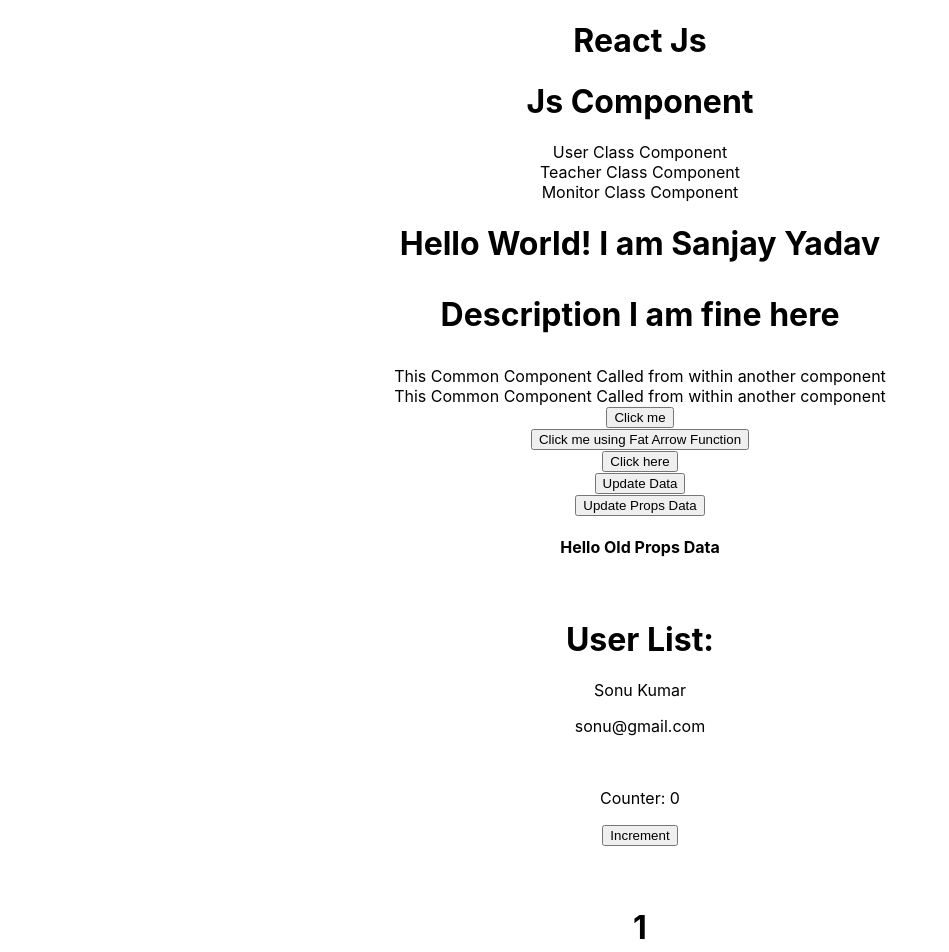
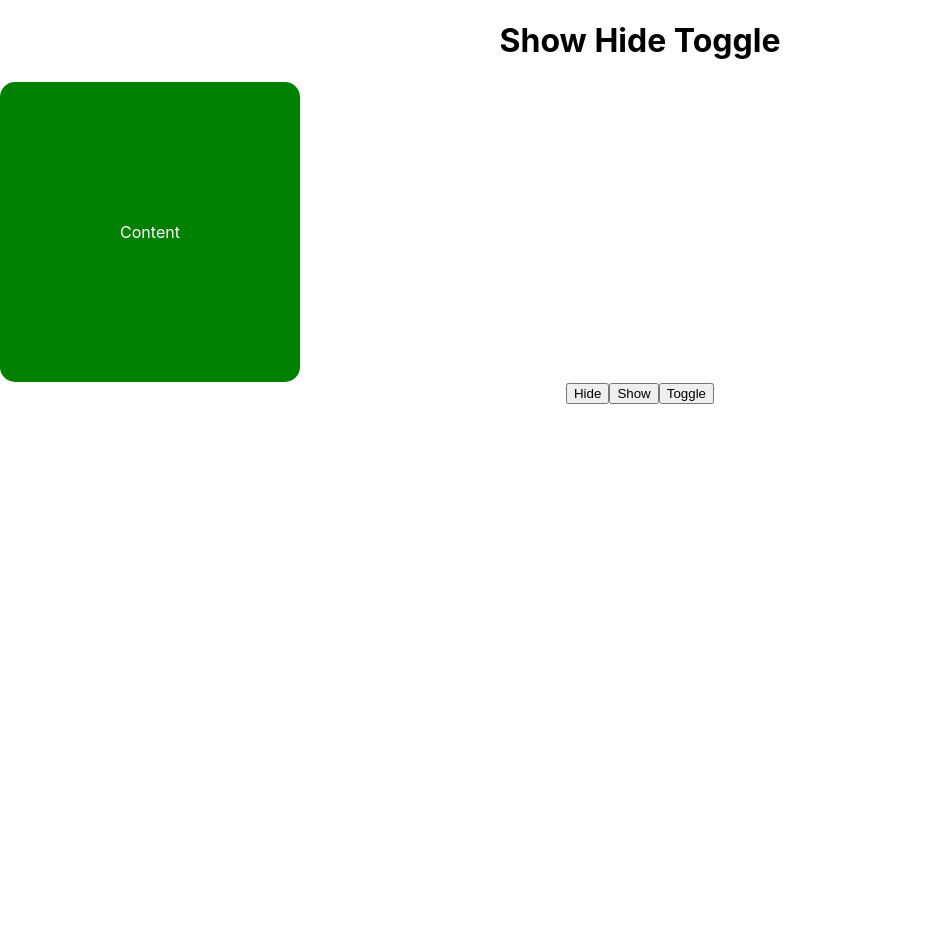
Before and after one commit to sanjay128yadav/react_js, a React (Create React App) app: page / in a window 1280 px wide. Shown: the top 952 px of the page, without its empty margins (0-949 px from the left). After the commit the page ends 800 px from the top, so only its background shows below. Built offline with nearby package versions, Linux system fonts and the light colour scheme.

Commit message:
23-July-2024

```diff
--- a/src/App.css
+++ b/src/App.css
@@ -36,3 +36,16 @@
     transform: rotate(360deg);
   }
 }
+
+.status {
+  width: 300px;
+  height: 300px;
+  margin: 0,auto, 40px;
+  display: flex;
+  align-items: center;
+  justify-content: center;
+  border-radius: 5%;
+  background: green;
+  color: #fff;
+
+}
--- a/src/App.js
+++ b/src/App.js
@@ -1,114 +1,21 @@
-import logo from './logo.svg';
-import './App.css';
-import React, {Component, useState} from "react";
-//import { Users } from './Users'
-import Users from './Users';
-import { UserClass, TeacherClass } from './UsersClass';
-import Myuser from './Myuser.jsx';
-import Counter from './Counter.jsx';
-import ClassCounter from './ClassCounter.jsx';
-import UsersCardProps from './UsersCardProps.jsx';
-import UsesProps from './UsersProps.jsx';
-import UsersListClassProps from './UsersListClassProps.jsx';
+import React, {useState} from 'react'
+import "./App.css";
 
+export default function App() {
+  const [status, setSataus] = useState(true);
+  return (
+    <div className='App'>
+    <>
+      <h1>Show Hide Toggle</h1>
+      {status ? <div className='status'>Content</div>: null}
 
-//import { TeacherClass } from './UsersClass';
+      {/* Example 1 Show & Hide*/}
+      <button onClick={()=>setSataus(false)}>Hide</button>
+      <button onClick={()=>setSataus(true)}>Show</button>
 
-function App() {
-
-  const usersData = [
-    { name: 'Mansh Kumar', age: 24, email: 'manish@gmail.com' },
-    { name: 'Sonu Kumar', age: 24, email: 'manish@gmail.com' }
-  ];
-
-  function Common() {
-    return(
-      <div>This Common Component Called from within another component </div>
-    )
-  }
-
-  let message = "Hi good morning";
-  const demo = () => {
-        alert("Hi how are you?");
-        alert(message);
-  }
-
-  let [data, setData] = useState("React Js");
-
-  const updateData = () => {
-    setData("Python with React Js");
-    alert(data);
-  }
-
-  console.log("Render...........");
-
-  // Example 3
-  const [name, setName] = useState("Old Props Data");
-
-  // Use propes with Class Component
-
-
-
-
-  return (
-    <>
-    <div className="App">
-      <h1>{data}</h1>
-
-      <Users />
-      <UserClass />
-      <TeacherClass />
-      <MonitorClass />
-      <Myuser />
-      {Common()}
-      <Common />
-      <button onClick={demo}>Click me</button><br/>
-      <button onClick={()=> alert("Hi I am Sanjay Yadav")}>Click me using Fat Arrow Function</button><br/>
-      <button onClick={()=> demo()}>Click here</button><br/>
-      <button onClick={updateData}>Update Data</button>
-      <br />
-      <button onClick={()=> setName("Updated Props Data")}>Update Props Data</button>
-      <br />
-      <UsesProps name={name}/>
-      <br />
-      <UsersListClassProps name="Sonu Kumar"  email="sonu@gmail.com" />
-      <br />
-      <Counter />
-
-      <br /><br />
-      <ClassCounter />
-
-      {/* Example 2 */}
-
-      {
-        usersData.map((user, index) => (
-          <UsersCardProps
-            key = {index}
-            name = {user.name}
-            age = {user.age}
-            email = {user.email}
-          />
-        ))
-      }
-
+      {/* Example 2 Toggle*/}
+      <button onClick={()=>setSataus(!status)}>Toggle</button>
+    </>
     </div>
-    </>
-  );
+  )
 }
-
-class MonitorClass extends Component {
-  render() {
-      return(
-          <div>Monitor Class Component</div>
-      )
-  }
-}
-
-// Inside  the App.js
-/*
-function Users() {
-  return <h1>Js Component</h1>
-}
-  */
-
-export default App;
```
